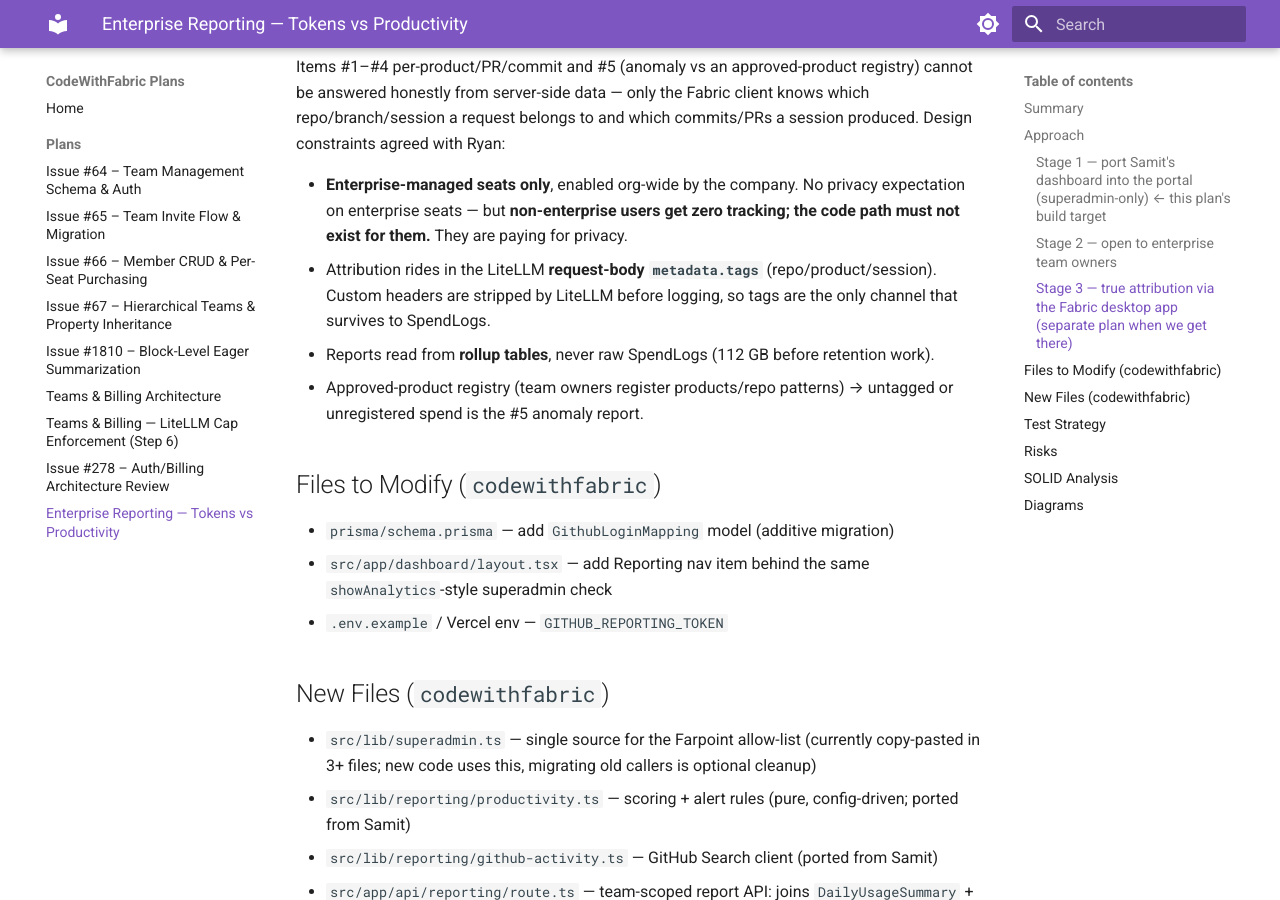
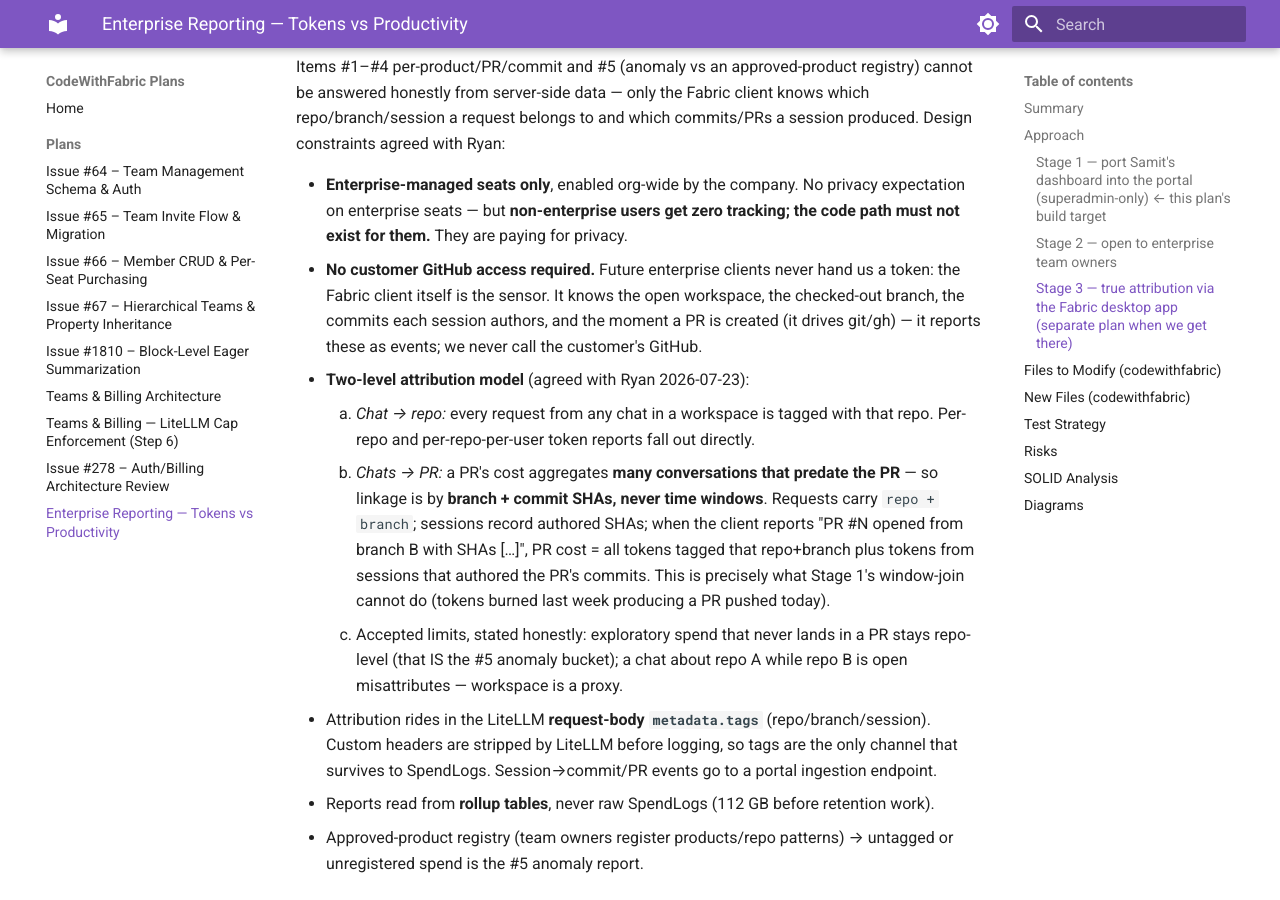
Before and after one commit to farpointhq/codewithfabric-plans, an MkDocs documentation site: the page built from docs/plans/enterprise-reporting-plan.md, in a window 1280 px wide and 900 px high, scrolled down 2037 px. Built offline with MkDocs 1.6.1 and Material for MkDocs 9.7.7, drawn with Linux system fonts in a browser that asks for light colours.

Commit message:
plan: Stage 3 attribution model — branch+commit lineage, no customer GitHub tokens
Claude-Session: https://claude.ai/code/session_017A5kWYFYutx7knkMc7XNEP

```diff
--- a/docs/plans/enterprise-reporting-plan.md
+++ b/docs/plans/enterprise-reporting-plan.md
@@ -46,7 +46,12 @@ Flip the gate from allow-list-only to `isSuperAdmin(email) || (team.isEnterprise
 Items #1–#4 per-product/PR/commit and #5 (anomaly vs an approved-product registry) cannot be answered honestly from server-side data — only the Fabric client knows which repo/branch/session a request belongs to and which commits/PRs a session produced. Design constraints agreed with Ryan:
 
 - **Enterprise-managed seats only**, enabled org-wide by the company. No privacy expectation on enterprise seats — but **non-enterprise users get zero tracking; the code path must not exist for them.** They are paying for privacy.
-- Attribution rides in the LiteLLM **request-body `metadata.tags`** (repo/product/session). Custom headers are stripped by LiteLLM before logging, so tags are the only channel that survives to SpendLogs.
+- **No customer GitHub access required.** Future enterprise clients never hand us a token: the Fabric client itself is the sensor. It knows the open workspace, the checked-out branch, the commits each session authors, and the moment a PR is created (it drives git/gh) — it reports these as events; we never call the customer's GitHub.
+- **Two-level attribution model** (agreed with Ryan 2026-07-23):
+    1. *Chat → repo:* every request from any chat in a workspace is tagged with that repo. Per-repo and per-repo-per-user token reports fall out directly.
+    2. *Chats → PR:* a PR's cost aggregates **many conversations that predate the PR** — so linkage is by **branch + commit SHAs, never time windows**. Requests carry `repo + branch`; sessions record authored SHAs; when the client reports "PR #N opened from branch B with SHAs […]", PR cost = all tokens tagged that repo+branch plus tokens from sessions that authored the PR's commits. This is precisely what Stage 1's window-join cannot do (tokens burned last week producing a PR pushed today).
+    - Accepted limits, stated honestly: exploratory spend that never lands in a PR stays repo-level (that IS the #5 anomaly bucket); a chat about repo A while repo B is open misattributes — workspace is a proxy.
+- Attribution rides in the LiteLLM **request-body `metadata.tags`** (repo/branch/session). Custom headers are stripped by LiteLLM before logging, so tags are the only channel that survives to SpendLogs. Session→commit/PR events go to a portal ingestion endpoint.
 - Reports read from **rollup tables**, never raw SpendLogs (112 GB before retention work).
 - Approved-product registry (team owners register products/repo patterns) → untagged or unregistered spend is the #5 anomaly report.
 
```
